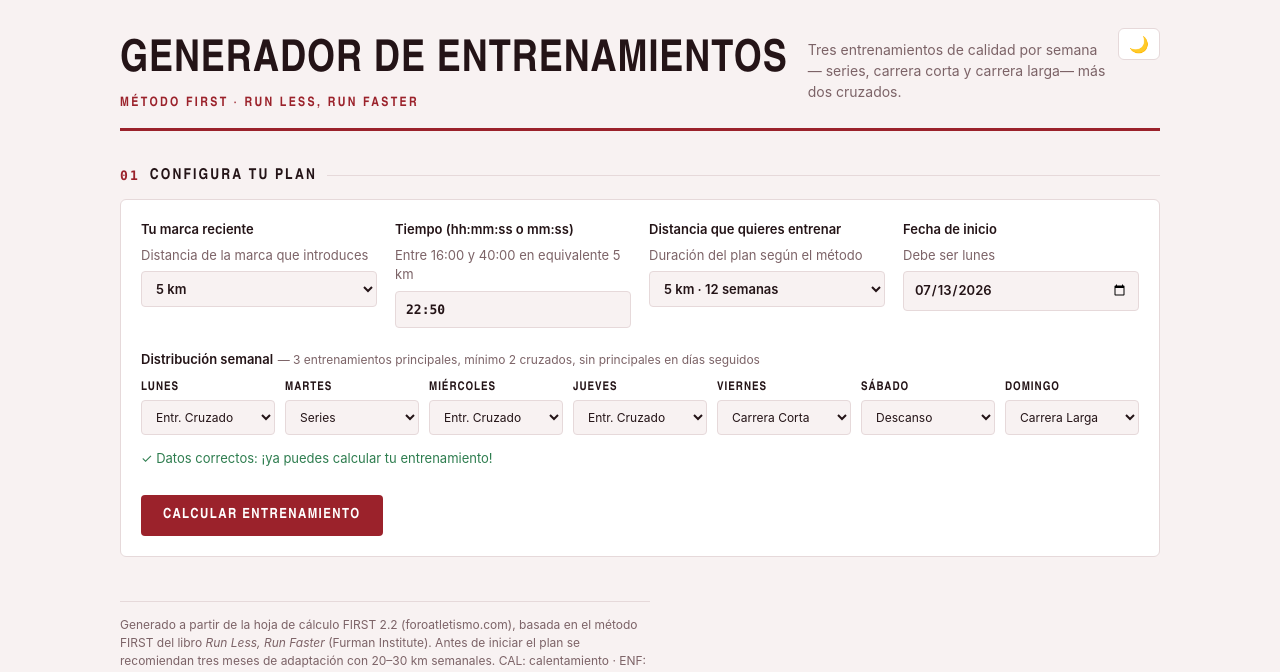
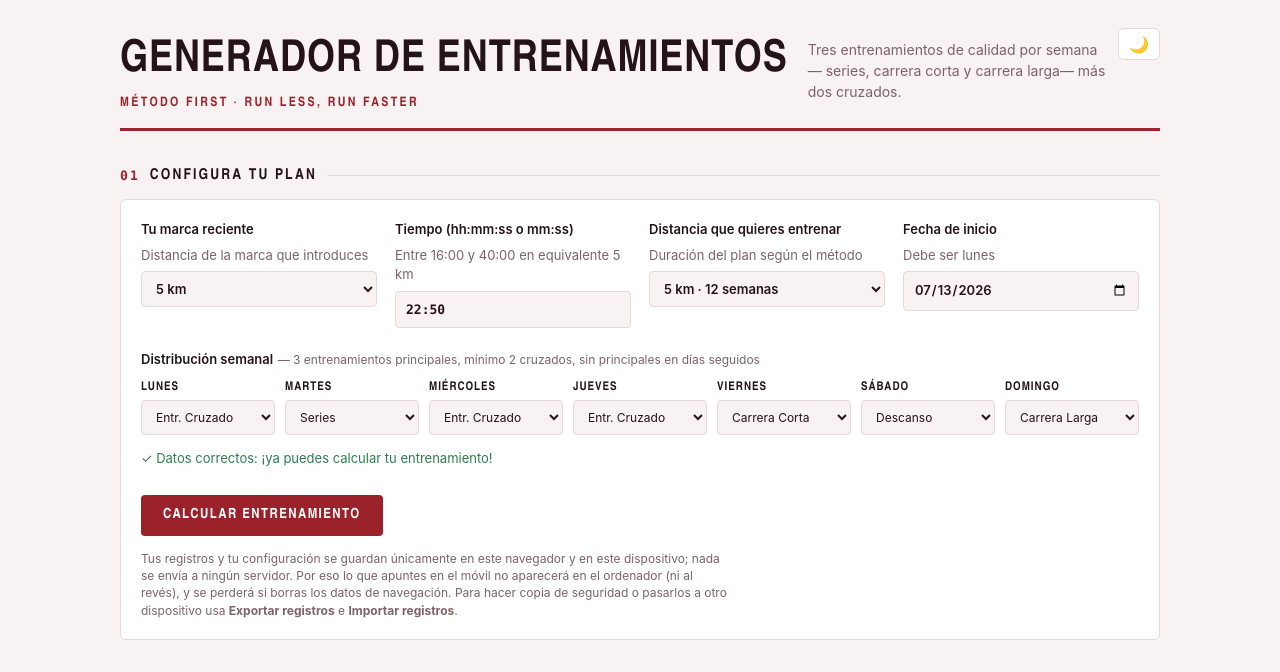
Before and after one commit to JoseMas68/plan-first, a plain HTML site: page index.html in a window 1280 px wide. Shown: the top 672 px of the page. Drawn offline with Linux system fonts and the light colour scheme.

Commit message:
Nota sobre almacenamiento local de registros por dispositivo
Co-Authored-By: Claude Fable 5 <noreply@anthropic.com>

```diff
--- a/index.html
+++ b/index.html
@@ -113,6 +113,7 @@ details.reg summary .okmark{color:var(--ok)}
 .reg .donerow{flex-direction:row;align-items:center;gap:6px;font-size:12px;color:var(--ink)}
 
 .toolbar{display:flex;gap:10px;margin:26px 0 0;flex-wrap:wrap}
+.storagenote{margin:14px 0 0;font-size:12px;color:var(--muted);max-width:78ch;line-height:1.45}
 button.primary{background:var(--accent);color:#fff;border:none;border-radius:4px;padding:10px 22px;font-weight:600;cursor:pointer;font-family:var(--cond);text-transform:uppercase;letter-spacing:.1em;font-size:14px}
 button.ghost{background:none;border:1px solid var(--line);border-radius:4px;padding:10px 16px;cursor:pointer;color:var(--muted);font-size:13px}
 button.primary:disabled{opacity:.45;cursor:not-allowed}
@@ -181,6 +182,7 @@ button.primary:disabled{opacity:.45;cursor:not-allowed}
     <button class="ghost" id="impLog" hidden>Importar registros</button>
     <input type="file" id="impFile" accept=".json" hidden>
   </div>
+  <p class="storagenote">Tus registros y tu configuración se guardan únicamente en este navegador y en este dispositivo; nada se envía a ningún servidor. Por eso lo que apuntes en el móvil no aparecerá en el ordenador (ni al revés), y se perderá si borras los datos de navegación. Para hacer copia de seguridad o pasarlos a otro dispositivo usa <strong>Exportar registros</strong> e <strong>Importar registros</strong>.</p>
 </div>
 
 <div id="out" hidden>
```
